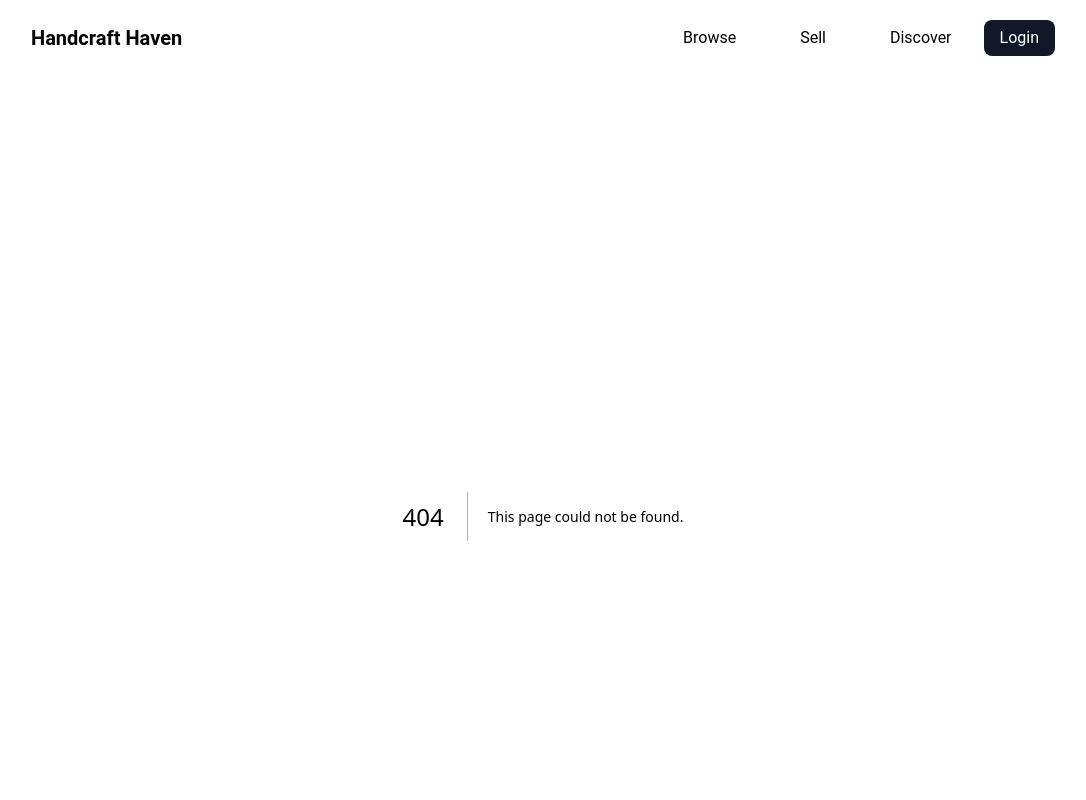
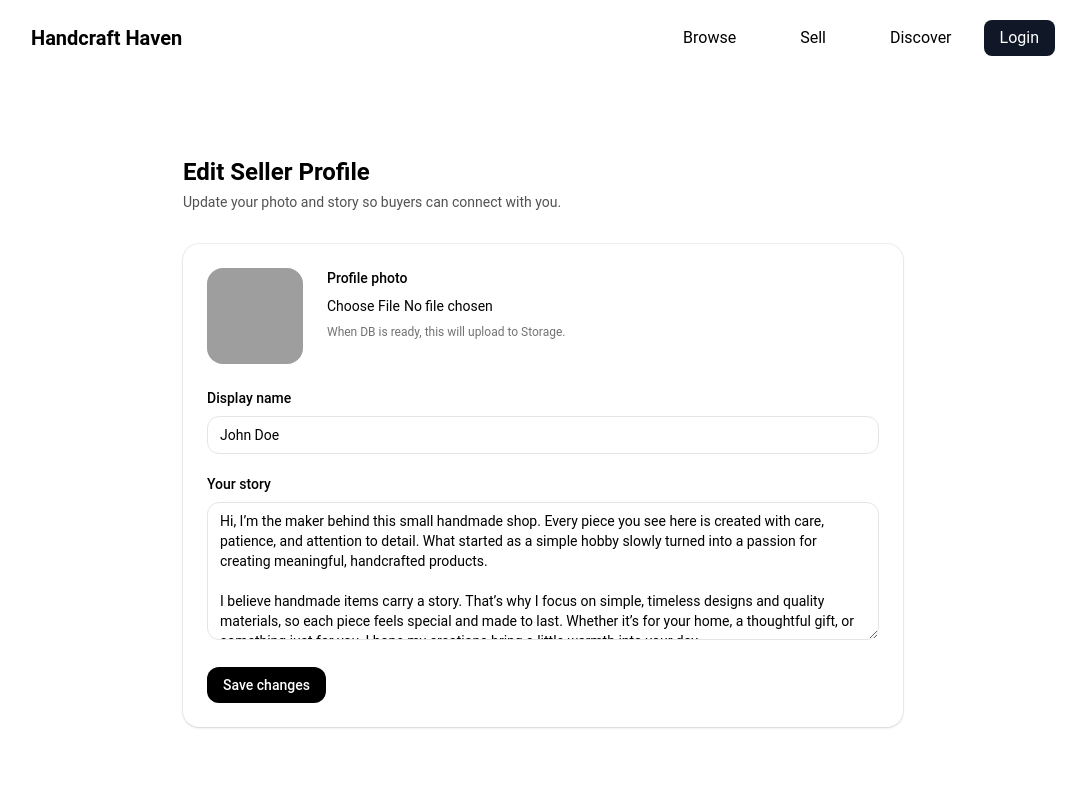
Before and after one commit to SimphiweNkabinde/handcrafted-haven, a Next.js app: page /dashboard/profile in a window 1280 px wide. Before the commit this address had no page. Shown: the top 800 px of the page, without its empty margins (97-1183 px from the left). Built offline with nearby package versions, Linux system fonts and the light colour scheme; grey boxes are pictures that could not be loaded.

Commit message:
Add seller profile page with edit mode and improved avatar layout (#19)

```diff
--- /dev/null
+++ b/app/dashboard/profile/page.tsx
@@ -0,0 +1,17 @@
+import SellerEditProfileForm from "@/app/ui/profile/SellerEditProfileForm"
+import { mockSeller } from "@/app/lib/mock/seller"
+
+export default function SellerEditPage() {
+  return (
+    <main className="mx-auto max-w-3xl px-6 py-10">
+      <h1 className="text-2xl font-bold">Edit Seller Profile</h1>
+      <p className="mt-1 text-sm text-neutral-600">
+        Update your photo and story so buyers can connect with you.
+      </p>
+
+      <div className="mt-8">
+        <SellerEditProfileForm initial={mockSeller} />
+      </div>
+    </main>
+  )
+}
--- /dev/null
+++ b/app/lib/mock/seller.ts
@@ -0,0 +1,26 @@
+import type { SellerProfile, ProductBySeller } from "../sellers"
+
+export const mockSeller: SellerProfile = {
+
+  id: "seller_1",
+  username: "john-doe",
+  displayName: "John Doe",
+  bio: `Hi, I’m the maker behind this small handmade shop. Every piece you see here is created with care, patience, and attention to detail. What started as a simple hobby slowly turned into a passion for creating meaningful, handcrafted products.
+
+I believe handmade items carry a story. That’s why I focus on simple, timeless designs and quality materials, so each piece feels special and made to last. Whether it’s for your home, a thoughtful gift, or something just for you, I hope my creations bring a little warmth into your day.
+
+Thank you for supporting handmade work and small creators.`,
+  avatarUrl: "https://images.unsplash.com/photo-1500648767791-00dcc994a43e?fm=jpg&q=60&w=3000&auto=format&fit=crop&ixlib=rb-4.1.0&ixid=M3wxMjA3fDB8MHxzZWFyY2h8Nnx8cGVyc29uYXxlbnwwfHwwfHx8MA%3D%3D",
+  rating: 4.2,
+  reviewsCount: 3,
+  salesCount: 12
+
+}
+
+export const mockProducts: ProductBySeller[] = Array.from({ length: 6 }, (_, i) => ({
+  id: `p_${i + 1}`,
+  title: "Product",
+  description: `Description of product ${i + 1}`,
+  price: 10.99,
+  image: "https://images.unsplash.com/photo-1542838132-92c53300491e?auto=format&fit=crop&w=900&q=80",
+}))
--- /dev/null
+++ b/app/lib/sellers.tsx
@@ -0,0 +1,19 @@
+export type SellerProfile = {
+    id: string
+    username:string
+    displayName:string
+    bio:string
+    avatarUrl:string
+    rating:number
+    reviewsCount:number
+    salesCount:number
+
+}
+
+export type ProductBySeller = {
+    id:string
+    title:string
+    description:string
+    price:number
+    image:string
+}
--- a/app/profiles/[id]/page.tsx
+++ b/app/profiles/[id]/page.tsx
@@ -1,9 +1,74 @@
-import SiteLinks from "@/app/ui/components/site-links";
+"use client"
+
+import { useState } from "react"
+import { mockSeller, mockProducts } from "@/app/lib/mock/seller"
+import SellerProfileHeader from "@/app/ui/profile/SellerProfileHeader"
+import SellerBio from "@/app/ui/profile/SellerBio"
+import SellerProductsGrid from "@/app/ui/profile/SellerProductsGrid"
+import Button from "@/app/ui/button"
+import SellerEditProfileForm from "@/app/ui/profile/SellerEditProfileForm"
 
 export default function Page() {
-    return (
-        <div>
-            <SiteLinks />
-        </div>
-    )
+  const SellerProfile = mockSeller
+  const ProductBySeller = mockProducts
+
+  const [isEditing, setIsEditing] = useState(false)
+
+  return (
+    <main className="mx-auto max-w-6xl px-6 py-10">
+      <h1 className="text-sm text-neutral-400">Artisan Profile</h1>
+
+      {/* Si está en modo edición, SOLO se ve el form */}
+      {isEditing ? (
+        <section className="mt-8 rounded-3xl bg-white p-8 shadow-lg ring-1 ring-black/5">
+          <div className="flex items-center justify-between gap-4">
+            <h2 className="text-xl font-semibold">Edit profile</h2>
+            <Button onClick={() => setIsEditing(false)}>Back</Button>
+          </div>
+
+          <div className="mt-6">
+            <SellerEditProfileForm initial={SellerProfile} />
+          </div>
+        </section>
+      ) : (
+        <>
+          <section
+            className="mt-8 grid gap-10 md:grid-cols-[1.15fr_0.85fr]
+            bg-gradient-to-br from-gray-50/80 to-gray-200/60
+            p-10 rounded-3xl shadow-lg backdrop-blur-sm"
+          >
+            {/* Left column */}
+            <div>
+              <SellerProfileHeader seller={SellerProfile} />
+              <div className="mt-6 max-w-xl">
+                <SellerBio bio={SellerProfile.bio} />
+              </div>
+
+              <div className="mt-6">
+                <Button onClick={() => setIsEditing(true)}>Edit profile</Button>
+              </div>
+            </div>
+
+            {/* Right column – Avatar */}
+            <div className="flex items-center justify-center md:justify-end">
+              <div className="h-64 w-64 overflow-hidden rounded-full bg-neutral-100 shadow-md ring-4 ring-white">
+                <img
+                  src={SellerProfile.avatarUrl}
+                  alt={SellerProfile.displayName}
+                  className="h-full w-full object-cover object-top"
+                />
+              </div>
+            </div>
+          </section>
+
+          <section className="mt-16">
+            <h2 className="text-lg font-semibold">Featured Items</h2>
+            <div className="mt-6">
+              <SellerProductsGrid products={ProductBySeller} />
+            </div>
+          </section>
+        </>
+      )}
+    </main>
+  )
 }
--- a/app/ui/button.tsx
+++ b/app/ui/button.tsx
@@ -1,12 +1,17 @@
 import clsx from "clsx"
+import React from "react"
 
-export default function Button({ children, className }: { children: React.ReactNode, className?: string }) {
+type ButtonProps = React.ButtonHTMLAttributes<HTMLButtonElement>
+
+export default function Button({ children, className, ...props }: ButtonProps) {
   return (
     <button
+      {...props}
       className={clsx(
         "bg-gray-900 text-white rounded-lg px-4 py-1.5 hover:bg-gray-800 cursor-pointer",
         className
-            )}>
+      )}
+    >
       {children}
     </button>
   )
--- /dev/null
+++ b/app/ui/profile/SellerBio.tsx
@@ -0,0 +1,8 @@
+export default function SellerBio({ bio }: { bio: string }) {
+  return (
+    <div className="space-y-4 text-sm leading-6 text-neutral-800 ">
+      <p className="font-medium">Body text for your whole article or post.</p>
+      <p>{bio}</p>
+    </div>
+  )
+}
--- /dev/null
+++ b/app/ui/profile/SellerEditProfileForm.tsx
@@ -0,0 +1,78 @@
+"use client"
+
+import { useMemo, useState } from "react"
+import type { SellerProfile } from "@/app/lib/sellers"
+
+export default function SellerEditProfileForm({ initial }: { initial: SellerProfile }) {
+  const [displayName, setDisplayName] = useState(initial.displayName)
+  const [bio, setBio] = useState(initial.bio)
+  const [avatarFile, setAvatarFile] = useState<File | null>(null)
+  const [avatarUrl, setAvatarUrl] = useState(initial.avatarUrl)
+  const [saved, setSaved] = useState<string | null>(null)
+
+  const preview = useMemo(() => {
+    if (!avatarFile) return avatarUrl
+    return URL.createObjectURL(avatarFile)
+  }, [avatarFile, avatarUrl])
+
+  function onPick(e: React.ChangeEvent<HTMLInputElement>) {
+    const file = e.target.files?.[0]
+    if (!file) return
+    setAvatarFile(file)
+    setSaved(null)
+  }
+
+  async function onSave() {
+    setSaved("Saved ✅ (mock)")
+  }
+
+  return (
+    <div className="rounded-2xl bg-white p-6 shadow-sm ring-1 ring-black/5">
+      <div className="flex items-start gap-6">
+        <div className="h-24 w-24 overflow-hidden rounded-2xl bg-neutral-100">
+          <img src={preview} alt="Avatar preview" className="h-full w-full object-cover" />
+        </div>
+
+        <div className="flex-1">
+          <label className="block text-sm font-medium">Profile photo</label>
+          <input type="file" accept="image/*" onChange={onPick} className="mt-2 block w-full text-sm" />
+          <p className="mt-2 text-xs text-neutral-500">
+            When DB is ready, this will upload to Storage.
+          </p>
+        </div>
+      </div>
+
+      <div className="mt-6 grid gap-5">
+        <div>
+          <label className="block text-sm font-medium">Display name</label>
+          <input
+            value={displayName}
+            onChange={(e) => setDisplayName(e.target.value)}
+            className="mt-2 w-full rounded-xl border border-neutral-200 px-3 py-2 text-sm outline-none focus:ring-2 focus:ring-black/10"
+          />
+        </div>
+
+        <div>
+          <label className="block text-sm font-medium">Your story</label>
+          <textarea
+            value={bio}
+            onChange={(e) => setBio(e.target.value)}
+            rows={6}
+            className="mt-2 w-full rounded-xl border border-neutral-200 px-3 py-2 text-sm outline-none focus:ring-2 focus:ring-black/10"
+          />
+        </div>
+
+        <div className="flex items-center justify-between">
+          <button
+            onClick={onSave}
+            className="rounded-xl bg-black px-4 py-2 text-sm font-medium text-white"
+          >
+            Save changes
+          </button>
+
+          {saved && <span className="text-sm text-neutral-600">{saved}</span>}
+        </div>
+      </div>
+    </div>
+  )
+}
--- /dev/null
+++ b/app/ui/profile/SellerProductsGrid.tsx
@@ -0,0 +1,24 @@
+import type { ProductBySeller  } from "@/app/lib/sellers"
+
+export default function SellerProductsGrid({ products }: { products: ProductBySeller[] }) {
+  return (
+    <div className="grid gap-6 sm:grid-cols-2 lg:grid-cols-3">
+      {products.map((p) => (
+        <article key={p.id} className="rounded-2xl bg-white shadow-sm ring-1 ring-black/5">
+          <div className="aspect-[16/10] overflow-hidden rounded-2xl">
+            <img src={p.image} alt={p.title} className="h-full w-full object-cover" />
+          </div>
+          <div className="p-4">
+            <h3 className="font-semibold">{p.title}</h3>
+            <p className="mt-1 text-sm text-neutral-600">{SLineClamp(p.description)}</p>
+            <p className="mt-2 text-sm font-semibold">${p.price.toFixed(2)}</p>
+          </div>
+        </article>
+      ))}
+    </div>
+  )
+}
+
+function SLineClamp(text: string) {
+  return <span className="line-clamp-2">{text}</span>
+}
--- /dev/null
+++ b/app/ui/profile/SellerProfileHeader.tsx
@@ -0,0 +1,21 @@
+import type { SellerProfile } from "@/app/lib/sellers"
+export default function SellerProfileHeader({ seller }: { seller: SellerProfile }) {
+  return (
+    <div>
+      <h2 className="text-4xl font-bold tracking-tight  ">{seller.displayName}</h2>
+
+      <div className="mt-3 flex flex-wrap items-center gap-3 text-sm text-neutral-600">
+        <span className="font-medium">
+          {seller.rating.toFixed(1)} ({seller.reviewsCount})
+        </span>
+        <span className="text-neutral-300">|</span>
+        <span>{seller.salesCount} Sales</span>
+        <span  className="text-neutral-300 ">|</span>
+      </div>
+    </div>
+  )
+}
+
+
+//import SellerEditProfileForm from "@/app/ui/profile/SellerEditProfileForm"
+//          <SellerEditProfileForm initial={seller} />
```
Lines whose indentation alone changed are shown as unchanged.
